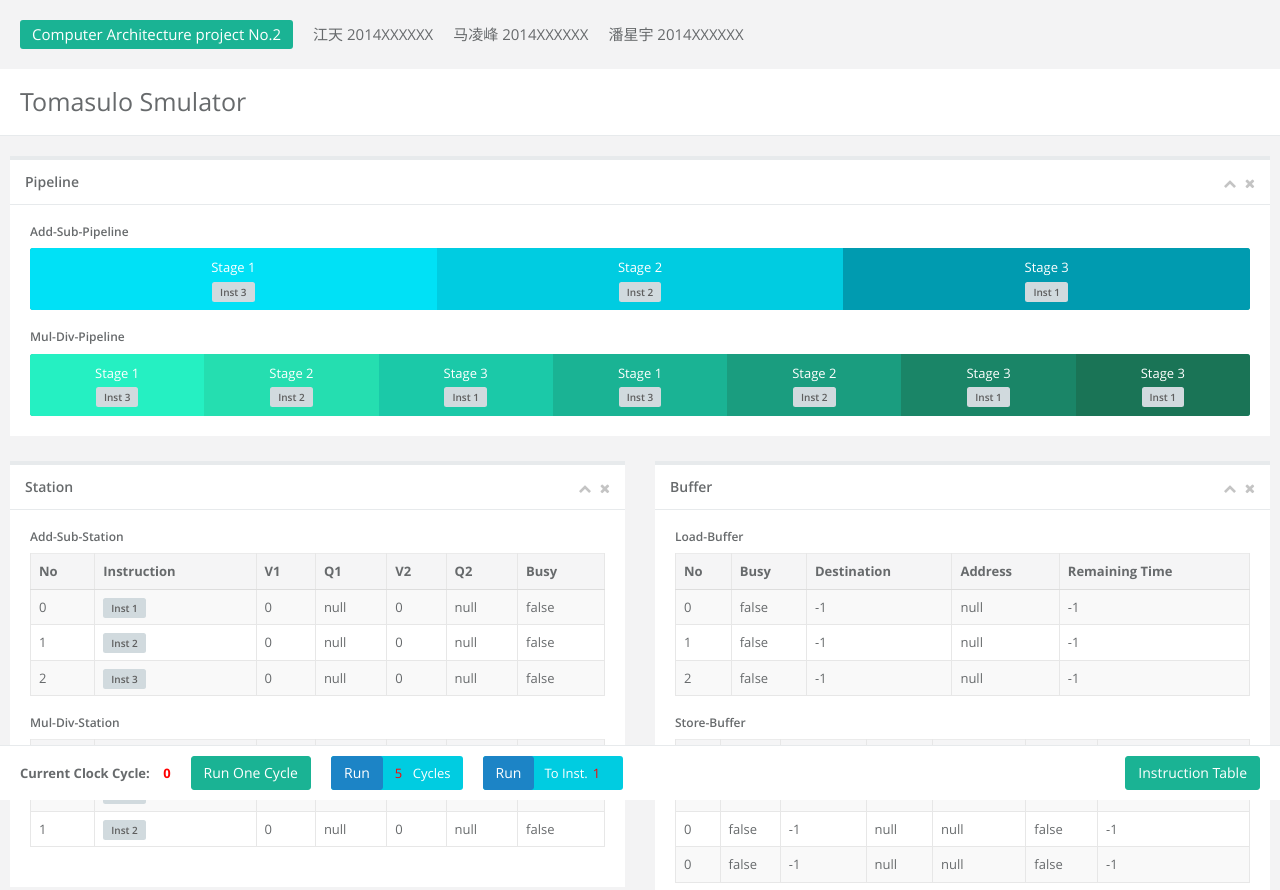
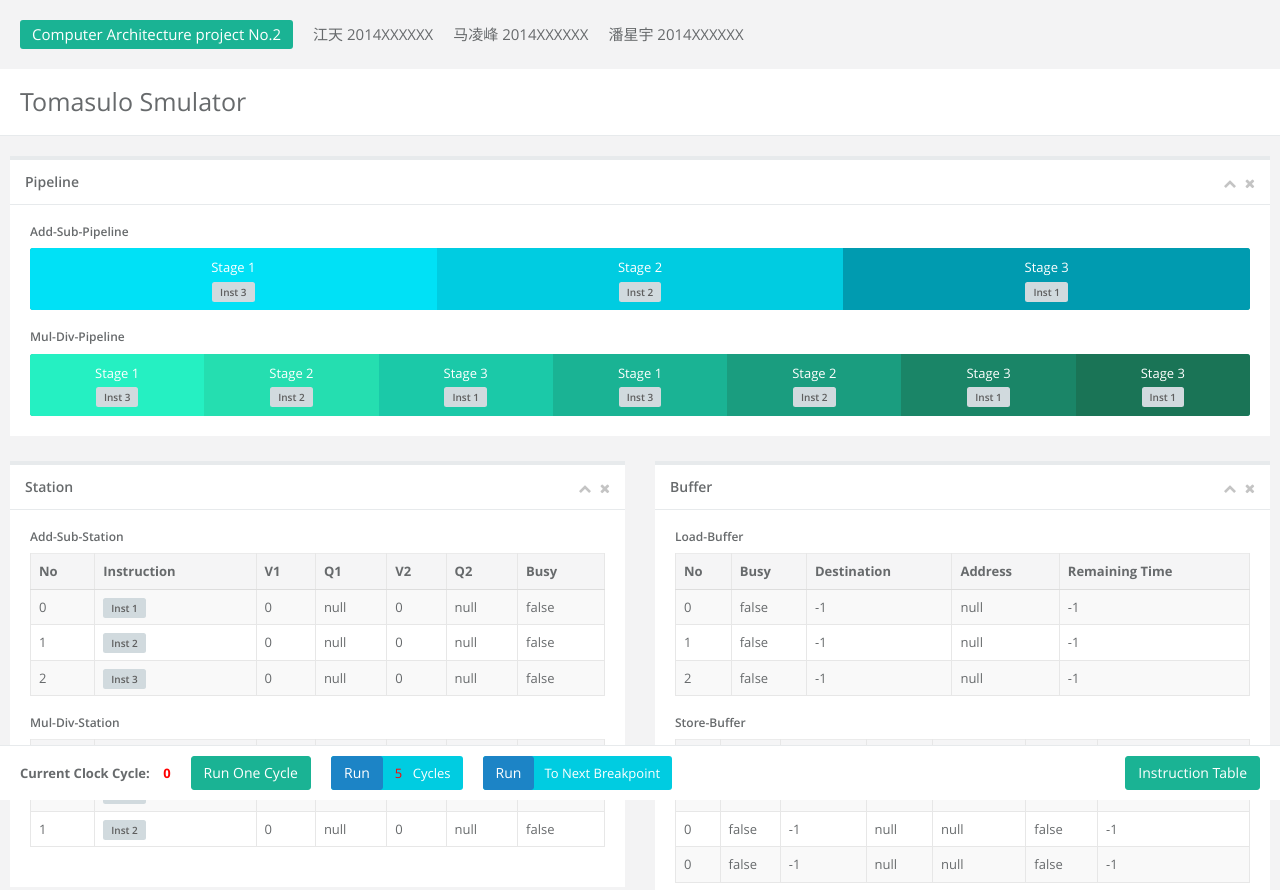
Before and after one commit to THUComputerArchitecture/EXP2, a website: page src/index_new.html in a window 1280 px wide. Shown: the top 890 px of the page. Drawn offline with Linux system fonts and the light colour scheme.

Commit message:
remove debug tags

```diff
--- a/src/index_new.html
+++ b/src/index_new.html
@@ -487,8 +487,7 @@
 
             <div class="breakpoint-panel">
                 <button class="btn btn-success">Run</button>
-                <div class="breakpoint-label"> To Inst.</div>
-                <input type="text" class="breakpoint-input" value="1" placeholder="1">
+                <div class="breakpoint-label"> To Next Breakpoint</div>
             </div>
         </div>
         <div class="cycles-sub-panel">
```
